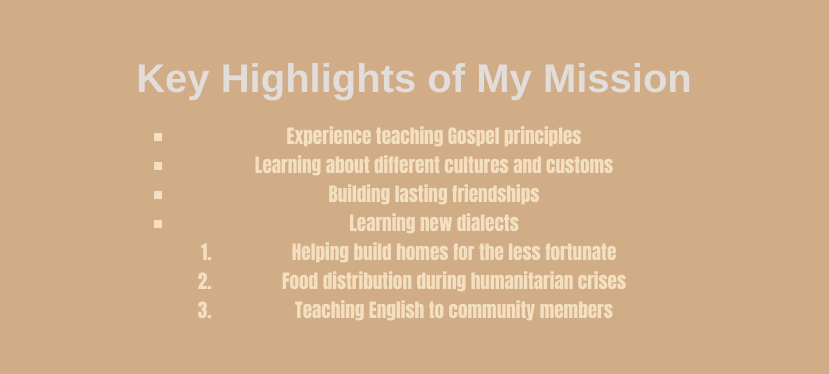
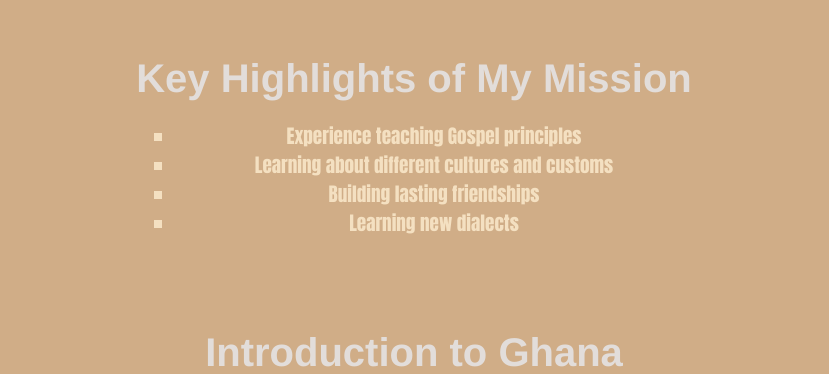
Before and after one commit to dereksegura7/Derek-Segura-s-Mission, a plain HTML site: page index.html in a window 1280 px wide. Shown: the part 1015-1389 px from the top of the page, without its empty margins (226-1055 px from the left). Drawn offline with Linux system fonts and the light colour scheme.

Commit message:
Update index.html

```diff
--- a/index.html
+++ b/index.html
@@ -38,12 +38,7 @@
                 <li>Learning about different cultures and customs</li>
                 <li>Building lasting friendships</li>
                 <li>Learning new dialects
-                    <ol style="list-style-type: decimal; font-size: 1em;">
-                        <li>Helping build homes for the less fortunate</li>
-                        <li>Food distribution during humanitarian crises</li>
-                        <li>Teaching English to community members</li>
-                    </ol>
-                </li>
+
             </ul>
         </section>
 
```
